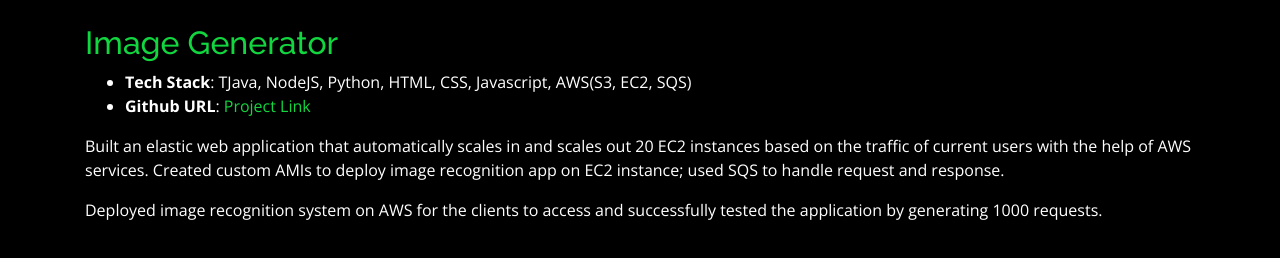
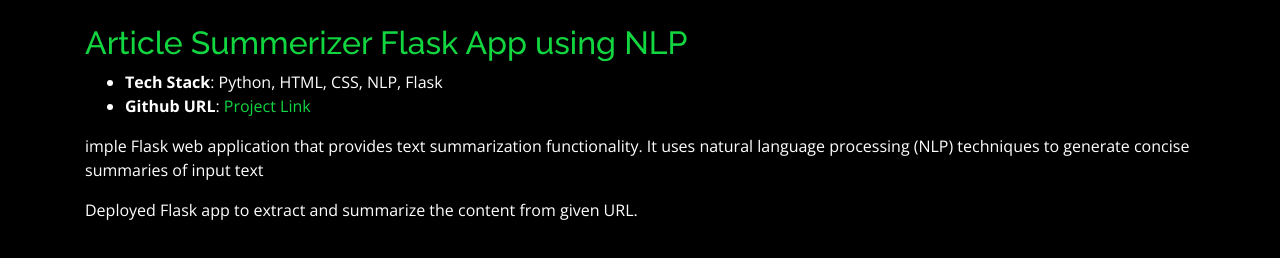
Before and after one commit to Rakshith2605/pf1, a plain HTML site: page projects/iras.html in a window 1280 px wide. Drawn offline with nearby package versions, Linux system fonts and the light colour scheme; files whose address does not match are found by name.

Commit message:
Update iras.html

```diff
--- a/projects/iras.html
+++ b/projects/iras.html
@@ -43,17 +43,17 @@
 
             <div class="col-lg-12 portfolio-info">
               <br>
-              <h2 style="color:#12d640">Image Generator</h2>
+              <h2 style="color:#12d640">Article Summerizer Flask App using NLP </h2>
               <ul>
-                <li><strong>Tech Stack</strong>: TJava, NodeJS, Python, HTML, CSS, Javascript, AWS(S3, EC2, SQS)</li>
-                <li><strong>Github URL</strong>: <a href="https://github.com/rajaprerak/image_recognition_as_a_service" target="_blank">Project Link</a></li>
+                <li><strong>Tech Stack</strong>: Python, HTML, CSS, NLP, Flask</li>
+                <li><strong>Github URL</strong>: <a href="https://github.com/Rakshith2605/NLP_Flaskapp" target="_blank">Project Link</a></li>
               </ul>
 
               <p>
-                Built an elastic web application that automatically scales in and scales out 20 EC2 instances based on the traffic of current users with the help of AWS services. Created custom AMIs to deploy image recognition app on EC2 instance; used SQS to handle request and response.              </p>
+                imple Flask web application that provides text summarization functionality. It uses natural language processing (NLP) techniques to generate concise summaries of input text </p>
               </p>
               <p>
-                Deployed image recognition system on AWS for the clients to access and successfully tested the application by generating 1000 requests.              </p>
+                Deployed Flask app to extract and summarize the content from given URL.     </p>
               </p>
             </div>
 
```
